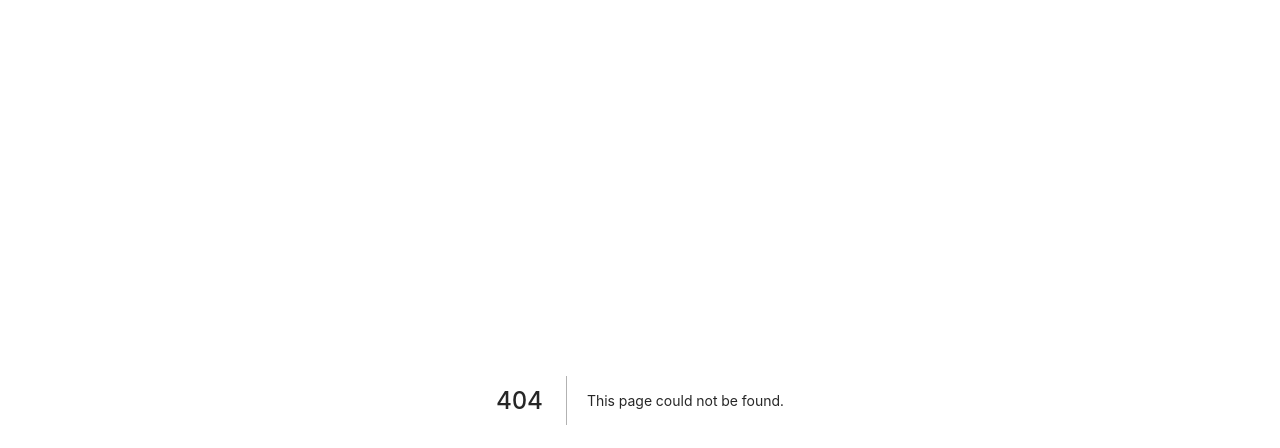
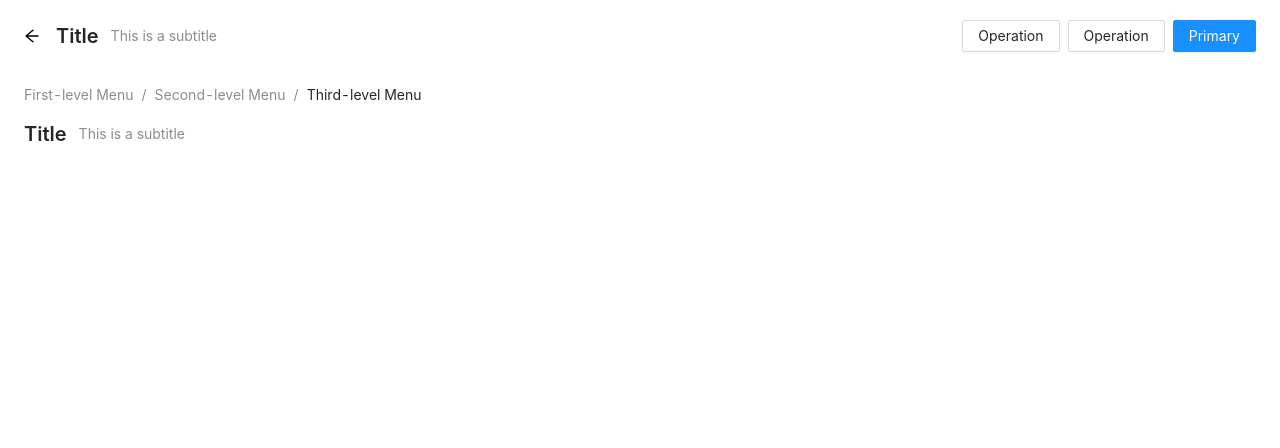
Before and after one commit to talhajubaer018/antdesign, a Next.js app: page /pageheader in a window 1280 px wide. Before the commit this address had no page. Shown: the top 448 px of the page. Built offline with nearby package versions, Linux system fonts and the light colour scheme.

Commit message:
pageheader added

```diff
--- /dev/null
+++ b/pages/pageheader.js
@@ -0,0 +1,39 @@
+import { Button, PageHeader } from "antd";
+import React from "react";
+
+const PageheaderAD = () => {
+  const routes = [
+    {
+      path: "index",
+      breadcrumbName: "First-level Menu",
+    },
+    {
+      path: "first",
+      breadcrumbName: "Second-level Menu",
+    },
+    {
+      path: "second",
+      breadcrumbName: "Third-level Menu",
+    },
+  ];
+  return (
+    <div>
+      <PageHeader
+        className="site-page-header"
+        onBack={() => window.history.back()}
+        title="Title"
+        subTitle="This is a subtitle"
+        extra={[
+          <Button key="3">Operation</Button>,
+          <Button key="2">Operation</Button>,
+          <Button key="1" type="primary">
+            Primary
+          </Button>,
+        ]}
+      />
+      <PageHeader className="site-page-header" title="Title" breadcrumb={{ routes }} subTitle="This is a subtitle" />
+    </div>
+  );
+};
+
+export default PageheaderAD;
```
